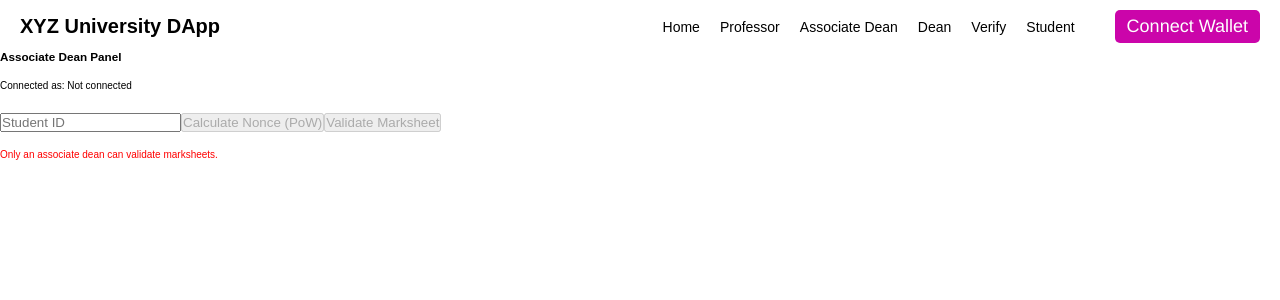
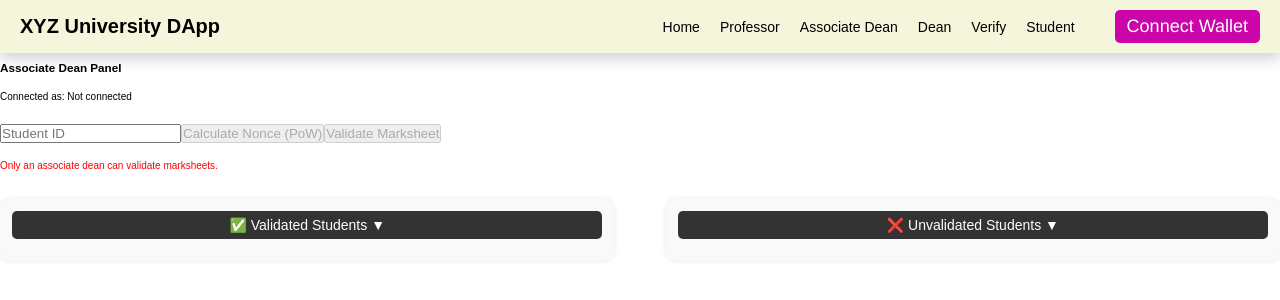
Before and after one commit to ushnikbasak/SummerInternshipUniversityMarksheetDecentralization, a React app in the folder client/: page /associate-dean in a window 1280 px wide. Shown: the top 300 px of the page. Built offline with nearby package versions, Linux system fonts and the light colour scheme.

Commit message:
collapsibleListInProfessorAndAddValidatedUnvalidatedCollapsibleListInAssociateDean

```diff
--- a/client/src/components/AssociateDean.jsx
+++ b/client/src/components/AssociateDean.jsx
@@ -9,6 +9,11 @@ const AssociateDean = () => {
   const [status, setStatus] = useState("");
   const [nonce, setNonce] = useState(null);
   const [isAssociateDean, setIsAssociateDean] = useState(false);
+  const [validatedByMe, setValidatedByMe] = useState([]);
+  const [pendingValidation, setPendingValidation] = useState([]);
+  const [showPending, setShowPending] = useState(false);
+  const [showValidated, setShowValidated] = useState(false);
+
 
   const zeroAddress = "0x0000000000000000000000000000000000000000";
 
@@ -56,6 +61,47 @@ const AssociateDean = () => {
     fetchMarksheet();
   }, [studentId, contract]);
 
+  useEffect(() => {
+    const fetchAllStudents = async () => {
+      if (!contract || !account) return;
+
+      try {
+        const length = await contract.methods.studentListLength().call();
+        const validated = [];
+        const pending = [];
+
+        for (let i = 0; i < length; i++) {
+          const studentId = await contract.methods.studentList(i).call();
+          const m = await contract.methods.viewMarksheet(studentId).call();
+
+          if (m.professorAddress !== zeroAddress) {
+            if (m.isValidated && m.validatedBy.toLowerCase() === account.toLowerCase()) {
+              validated.push({
+                studentId: m.studentId,
+                marks: m.marks,
+                professorAddress: m.professorAddress,
+                timestamp: m.timestamp,
+              });
+            } else if (!m.isValidated) {
+              pending.push({
+                studentId: m.studentId,
+                marks: m.marks,
+                professorAddress: m.professorAddress,
+              });
+            }
+          }
+        }
+
+        setValidatedByMe(validated);
+        setPendingValidation(pending);
+      } catch (err) {
+        console.error("Error loading student data:", err);
+      }
+    };
+
+    fetchAllStudents();
+  }, [contract, account]);
+
   const calculateNonce = async () => {
     if (!marksheet) return;
 
@@ -98,9 +144,24 @@ const AssociateDean = () => {
       await contract.methods.validate(studentId, nonce).send({ from: account });
       setStatus("✅ Marksheet validated successfully!");
 
-      // Refresh marksheet data
       const updated = await contract.methods.viewMarksheet(studentId).call();
       setMarksheet(updated);
+
+      // 👇 Add to validatedByMe
+      setValidatedByMe((prev) => [
+        ...prev,
+        {
+          studentId: updated.studentId,
+          marks: updated.marks,
+          professorAddress: updated.professorAddress,
+          timestamp: updated.timestamp,
+        },
+      ]);
+
+      // 👇 Remove from pendingValidation
+      setPendingValidation((prev) =>
+        prev.filter((s) => s.studentId.toString() !== studentId.toString())
+      );
     } catch (err) {
       console.error("Validation failed:", err);
       setStatus("❌ Validation failed. Check console for details.");
@@ -109,6 +170,7 @@ const AssociateDean = () => {
 
   return (
     <div className="form-box">
+      <br></br>
       <h3>Associate Dean Panel</h3>
       <p>Connected as: {account || "Not connected"}</p>
       <input
@@ -178,6 +240,82 @@ const AssociateDean = () => {
           Calculated Nonce: <strong>{nonce}</strong>
         </p>
       )}
+
+
+      <div className="lists-container">
+
+        {/* ✅ Validated List (collapsible) */}
+        <div className="list-box">
+          <button
+          onClick={() => setShowValidated(!showValidated)}
+          disabled={!isAssociateDean}
+          >
+            ✅ Validated Students {showValidated ? "▲" : "▼"}
+          </button>
+
+          {showValidated && validatedByMe.length > 0 && (
+            <table className="uploaded-students-table">
+              <thead>
+                <tr>
+                  <th>Student ID</th>
+                  <th>Marks</th>
+                  <th>Professor</th>
+                  <th>Timestamp</th>
+                </tr>
+              </thead>
+              <tbody>
+                {validatedByMe.map((s, index) => (
+                  <tr key={index}>
+                    <td>{s.studentId}</td>
+                    <td>{s.marks}</td>
+                    <td>{s.professorAddress}</td>
+                    <td>{s.timestamp}</td>
+                  </tr>
+                ))}
+              </tbody>
+            </table>
+          )}
+
+          {showValidated && validatedByMe.length === 0 && (
+            <p>No validated marksheets by you yet.</p>
+          )}
+        </div>
+
+        {/* ❌ Unvalidated List (collapsible) */}
+        <div className="list-box">
+          <button
+          onClick={() => setShowPending(!showPending)}
+          disabled={!isAssociateDean}
+          >
+            ❌ Unvalidated Students {showValidated ? "▲" : "▼"}
+          </button>
+
+          {showPending && pendingValidation.length > 0 && (
+            <table className="uploaded-students-table">
+              <thead>
+                <tr>
+                  <th>Student ID</th>
+                  <th>Marks</th>
+                  <th>Professor</th>
+                </tr>
+              </thead>
+              <tbody>
+                {pendingValidation.map((s, index) => (
+                  <tr key={index}>
+                    <td>{s.studentId}</td>
+                    <td>{s.marks}</td>
+                    <td>{s.professorAddress}</td>
+                  </tr>
+                ))}
+              </tbody>
+            </table>
+          )}
+
+          {showPending && pendingValidation.length === 0 && (
+            <p>No unvalidated marksheets found.</p>
+          )}
+        </div>
+      </div>
     </div>
   );
 };
--- a/client/src/components/Professor.jsx
+++ b/client/src/components/Professor.jsx
@@ -8,6 +8,7 @@ const Professor = () => {
   const [status, setStatus] = useState("");
   const [isProfessor, setIsProfessor] = useState(false);
   const [uploadedStudents, setUploadedStudents] = useState([]);
+  const [showUploaded, setShowUploaded] = useState(false); // 👈 New state for collapsible
 
   useEffect(() => {
     const checkRole = async () => {
@@ -36,18 +37,26 @@ const Professor = () => {
       alert("Please fill all fields");
       return;
     }
+
     try {
       await contract.methods.upload(studentId, marks).send({ from: account });
       setStatus("✅ Marksheet uploaded successfully!");
+
+      // Clear input fields after successful upload
+      setStudentId("");
+      setMarks("");
+
+      // ✅ Refresh uploaded students immediately after upload
+      const updatedList = await fetchMyUploadedStudents();
+      setUploadedStudents(updatedList);
     } catch (err) {
-      console.error(err);
+      console.error(err.message);
       setStatus("❌ Error uploading marksheet.");
     }
   };
 
   const fetchMyUploadedStudents = async () => {
-    console.log("Button clicked - fetching uploaded students...");
-    if (!contract || !account) return;
+    if (!contract || !account) return [];
 
     try {
       const length = await contract.methods.studentListLength().call();
@@ -62,19 +71,15 @@ const Professor = () => {
             studentId: m.studentId,
             marks: m.marks,
             isValidated: m.isValidated,
-            isUploaded: m.isUploaded
+            isUploaded: m.isUploaded,
           });
         }
       }
 
-      if (results.length === 0) {
-        alert("❗ You haven't uploaded any marksheets.");
-      }
-
-      setUploadedStudents(results);
-
+      return results;
     } catch (err) {
       console.error("Error fetching uploaded students:", err.message);
+      return [];
     }
   };
 
@@ -99,13 +104,22 @@ const Professor = () => {
       </button>
       {!isProfessor && <p style={{ color: "red" }}>Only a professor can upload marksheets.</p>}
       <p>{status}</p>
-      <button onClick={fetchMyUploadedStudents} disabled={!isProfessor}>
-        View My Uploaded Students
+
+      <div className="list-box">
+        <button
+          onClick={async () => {
+            if (!showUploaded) {
+              const data = await fetchMyUploadedStudents();
+              setUploadedStudents(data);
+            }
+            setShowUploaded(!showUploaded);
+          }}
+          disabled={!isProfessor}
+        >
+          My Uploaded Students {showUploaded ? "▲" : "▼"}
         </button>
 
-      {uploadedStudents.length > 0 && (
-        <div className="uploaded-students-section">
-          <h4>My Uploaded Students</h4>
+        {showUploaded && uploadedStudents.length > 0 && (
             <table className="uploaded-students-table">
               <thead>
                 <tr>
@@ -126,8 +140,12 @@ const Professor = () => {
                 ))}
               </tbody>
             </table>
+        )}
+
+        {showUploaded && uploadedStudents.length === 0 && (
+          <p>No marksheets uploaded by you yet.</p>
+        )}
       </div>
-      )}
     </div>
   );
 };
--- a/client/src/styles.css
+++ b/client/src/styles.css
@@ -38,12 +38,13 @@ html {
   left: 0;
   z-index: 1000; /* on top of other elements */
   width: 100%;
-  background-color: var(--primary-color);
+  background-color: beige;
   padding: 1rem 2rem;
   display: flex;
   align-items: center;
   justify-content: space-between;
   color: black;
+  box-shadow: 0 0.5rem 1.5rem rgba(0, 0, 0, 0.2);
 }
 
 .navbar h2 {
@@ -376,6 +377,68 @@ hr {
   background-color: #f0f8ff;
 }
 
-/* .uploaded-students-table tr:hover {
-  background-color: #e6f2ff;
-} */
+.uploaded-students-table {
+  width: 100%;
+  border-collapse: collapse;
+  margin-top: 1rem;
+}
+
+.uploaded-students-table th,
+.uploaded-students-table td {
+  border: 1px solid #ccc;
+  padding: 0.8rem;
+  text-align: center;
+}
+
+.uploaded-students-table th {
+  background-color: #f2f2f2;
+  font-weight: bold;
+}
+
+.marksheet-details button {
+  background-color: #007bff;
+  color: white;
+  padding: 0.6rem 1.2rem;
+  border: none;
+  border-radius: 5px;
+  cursor: pointer;
+  margin-top: 1rem;
+}
+
+.marksheet-details button:hover {
+  background-color: #0056b3;
+}
+
+.lists-container {
+  display: flex;
+  gap: 2rem;
+  margin-top: 2rem;
+  flex-wrap: wrap;
+  justify-content: space-between;
+}
+
+.list-box {
+  flex: 1;
+  min-width: 30rem;
+  max-width: 48%;
+  background-color: #f9f9f9;
+  padding: 1.2rem;
+  border-radius: 1rem;
+  box-shadow: 0 0 5px rgba(0,0,0,0.1);
+}
+
+.list-box button {
+  background-color: #333;
+  color: white;
+  padding: 0.6rem 1.2rem;
+  border: none;
+  border-radius: 0.5rem;
+  cursor: pointer;
+  font-size: 1.4rem;
+  margin-bottom: 1rem;
+  width: 100%;
+}
+
+.list-box button:hover {
+  background-color: #555;
+}
```
Lines whose indentation alone changed are shown as unchanged.
